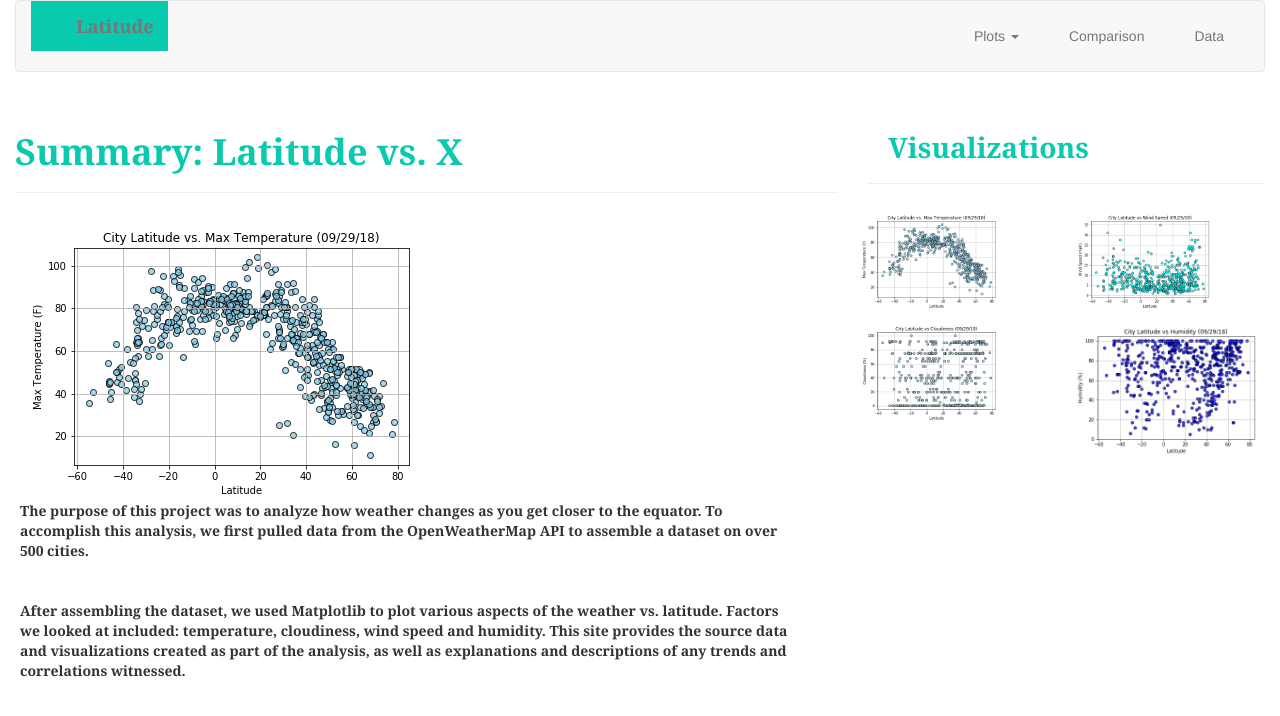
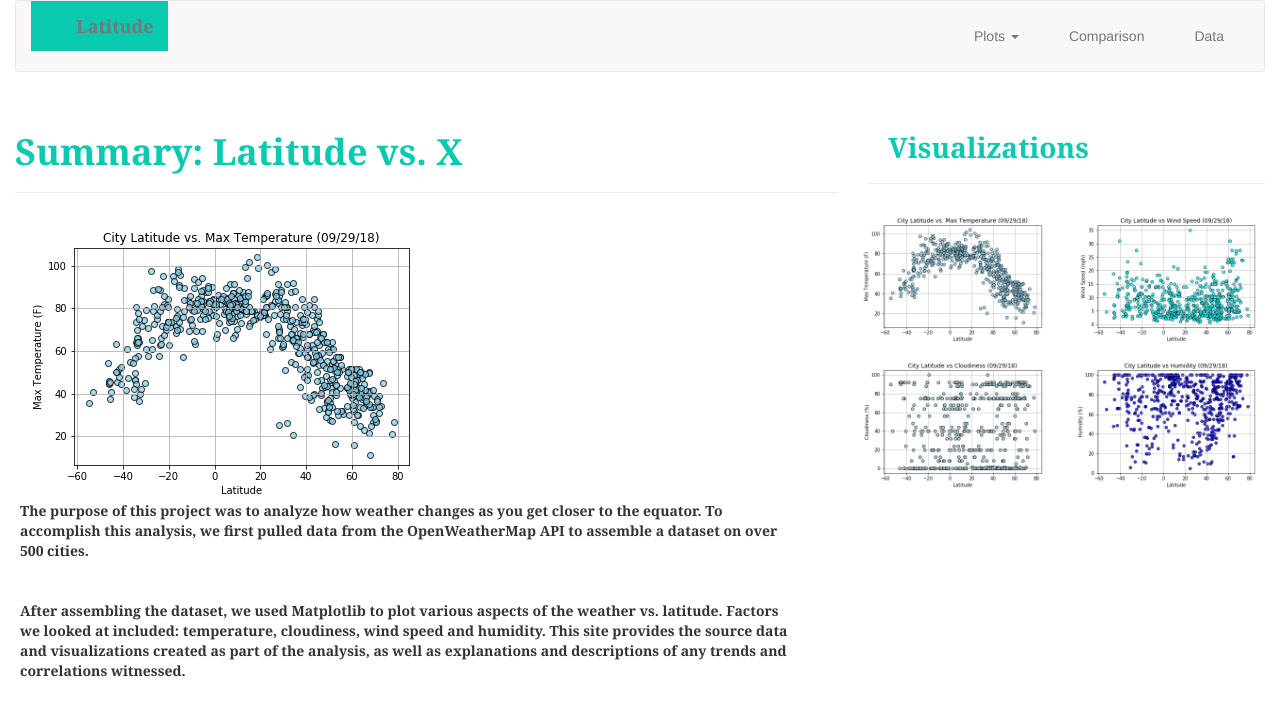
Before and after one commit to doradojt/doradojt.github.io, a plain HTML site: page index.html in a window 1280 px wide. Drawn offline with nearby package versions, Linux system fonts and the light colour scheme.

Commit message:
Wed changes

```diff
--- a/index.html
+++ b/index.html
@@ -57,15 +57,15 @@
                         <hr class="hr">
                             <div class="row">
                                 <div class="column">
-                                    <img src="https://raw.githubusercontent.com/doradojt/doradojt.github.io/master/LatitudeTemp.png" alt="Latitude vs. Temperature" style="width:75%">
+                                    <img src="https://raw.githubusercontent.com/doradojt/doradojt.github.io/master/LatitudeTemp.png" alt="Latitude vs. Temperature" style="width:100%">
                                 </div>
                                 <div class="column">
-                                    <img src="https://raw.githubusercontent.com/doradojt/doradojt.github.io/master/LatitudeWind.png" alt="Latitude vs. Wind" style="width:75%">
+                                    <img src="https://raw.githubusercontent.com/doradojt/doradojt.github.io/master/LatitudeWind.png" alt="Latitude vs. Wind" style="width:100%">
                                 </div>
                             </div>
                             <div class = "row">
                                 <div class="column">
-                                    <img src="https://raw.githubusercontent.com/doradojt/doradojt.github.io/master/LatitudeClouds.png" alt="Latitude vs Cloudiness" style="width:75%">
+                                    <img src="https://raw.githubusercontent.com/doradojt/doradojt.github.io/master/LatitudeClouds.png" alt="Latitude vs Cloudiness" style="width:100%">
                                 </div>
                                 <div class="column">
                                     <img src="https://raw.githubusercontent.com/doradojt/doradojt.github.io/master/LatitudeHumidity.png" alt="Latitude vs Humidity" style="width:100%">
```
